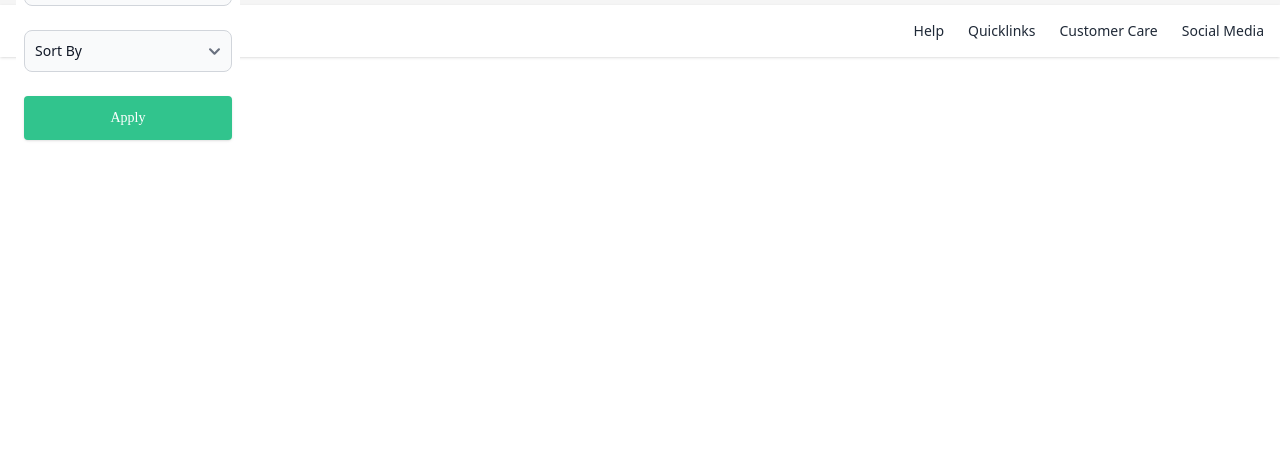
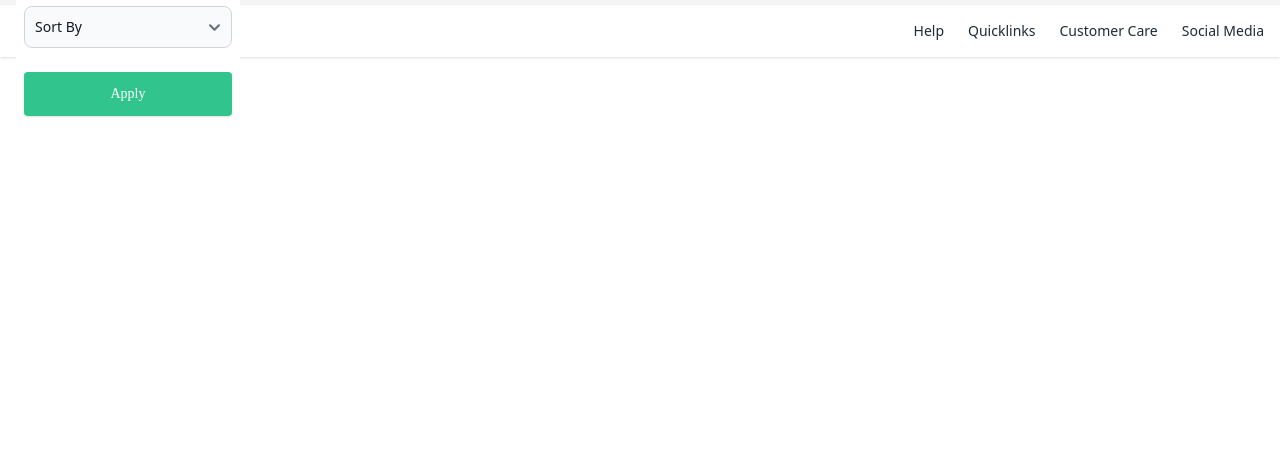
Before and after one commit to Griffy92/online-shop-client, a Gatsby site: page /products in a window 1280 px wide. Shown: the part 328-800 px from the top of the page. Built offline with nearby package versions, Linux system fonts and the light colour scheme; Gatsby itself is replaced by a stand-in of ours; no server answers.

Commit message:
filter position fixed again and README v1.2

```diff
--- a/src/components/product-filter.jsx
+++ b/src/components/product-filter.jsx
@@ -31,7 +31,7 @@ const ProductFilter = ({ products, onApplyFilters }) => {
     };
 
     return (
-        <aside id="default-sidebar" className="mt-16 fixed px-4 w-64 h-screen transition-transform -translate-x-full sm:translate-x-0 top-[23%] z-4" aria-label="Sidebar">
+        <aside id="default-sidebar" className="mt-16 fixed px-4 w-64 h-screen transition-transform -translate-x-full sm:translate-x-0 top-[20%] z-4" aria-label="Sidebar">
 
         <div className="menu bg-white w-50 space-y-1 form-control ">
             {/* filter icon */}
```
Also changed, not shown: README.md, src/images/readme_assets/Cart.png (added), src/images/readme_assets/My Account.png (added), src/images/readme_assets/Order Confirmation.png (added), src/images/readme_assets/Password Reset.png (added), src/images/readme_assets/Product.png (added), src/images/readme_assets/Search.png (added), src/images/readme_assets/miro1.png (added), src/images/readme_assets/miro2.png (added), src/images/readme_assets/shipping & payment.png (added), 2 other files.
